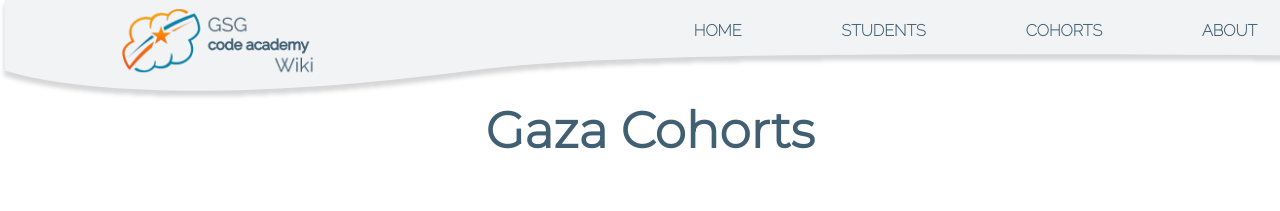
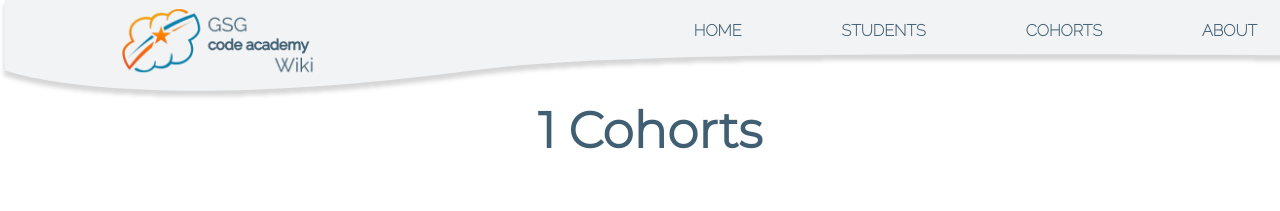
Before and after one commit to GSG-K3/code-academy-wiki, a React (Create React App) app in the folder client/: page /cohorts/1 in a window 1280 px wide. Shown: the top 211 px of the page. Built offline with nearby package versions, Linux system fonts and the light colour scheme; no server answers.

Commit message:
get the data using axious #116

```diff
--- a/client/src/LayoutComponents/Cohorts/Cohorts.js
+++ b/client/src/LayoutComponents/Cohorts/Cohorts.js
@@ -1,15 +1,31 @@
 import React, { Component } from "react";
 import "./Cohorts.css";
 import CohortCard from "../../SharedComponents/CohortCard";
-import NavBar from "../../SharedComponents/NavBar";
 import Slideshow from "../../SharedComponents/Slideshow";
-import Footer from "../../SharedComponents/Footer";
+import axios from "axios";
 
 class Cohorts extends Component {
+  componentDidMount() {
+    const cityName = this.props.match.params.city;
+    axios
+      .get(`/cohorts/${cityName}`)
+      .then((response) => {
+        console.log(response.data);
+      })
+      .catch((error) => {
+        console.log(error);
+      });
+  }
   render() {
+    const cityName = this.props.match.params.city;
+    // console.log(
+    //   this.props.history.location.state.data,
+    //   "this is cohorts page test "
+    // );
+
     return (
       <div>
-        <h1 className="title">Gaza Cohorts</h1>
+        <h1 className="title">{cityName} Cohorts</h1>
         <div className="cohort">
           <div className="coh_card">
             <CohortCard />
```
